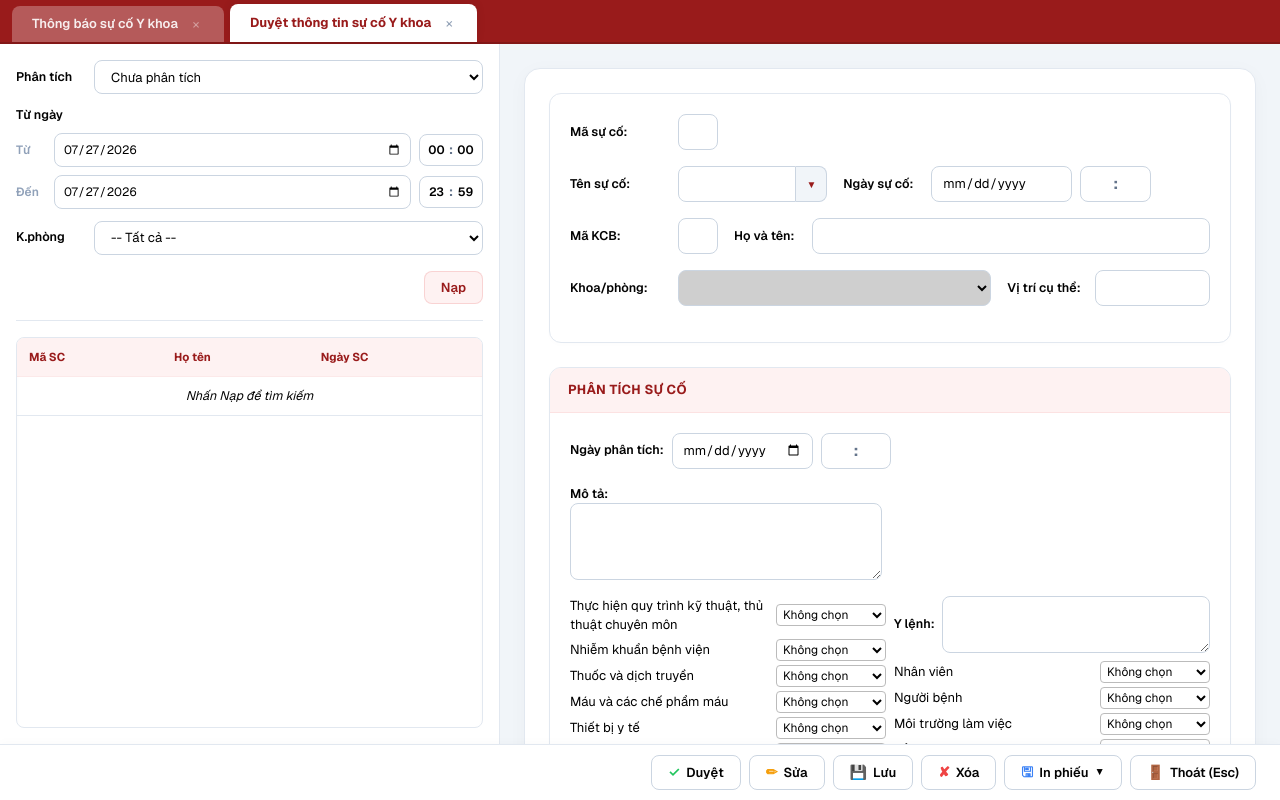
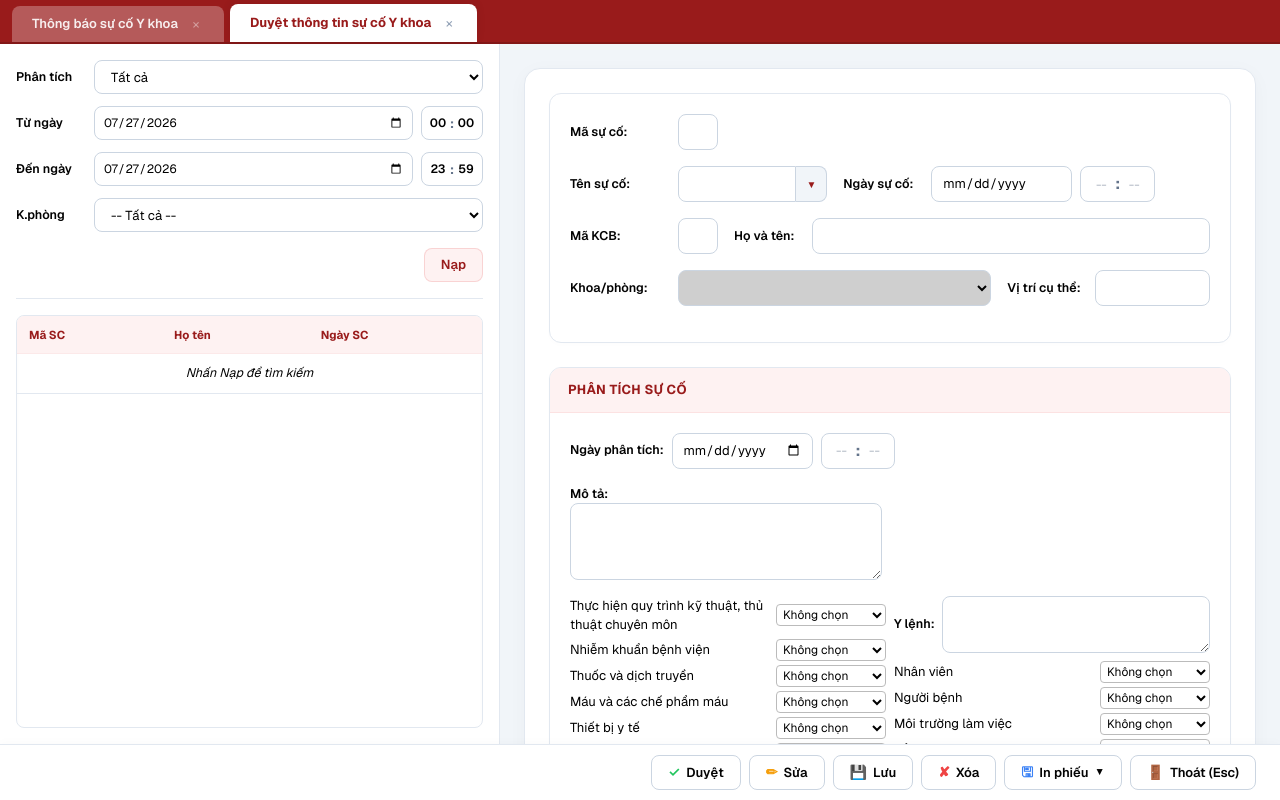
Before and after one commit to giangduong1209/QLNV-NT, a Next.js app: page /incidents in a window 1280 px wide. Built offline with nearby package versions, Linux system fonts and the light colour scheme.

Commit message:
feat: change input hour:minimutes

```diff
--- a/src/actions/incidents.ts
+++ b/src/actions/incidents.ts
@@ -14,18 +14,27 @@ export async function getSuCoList(
     params;
 
   try {
-    const tuNgayDate = new Date(tuNgay);
-    tuNgayDate.setHours(0, 0, 0, 0);
+    const [startYear, startMonth, startDay] = tuNgay.split("-").map(Number);
+    const [startHour, startMinute] = tuNgayTime.split(":").map(Number);
+    const startDate = new Date(
+      startYear,
+      startMonth - 1,
+      startDay,
+      startHour,
+      startMinute,
+    );
 
-    const denNgayDate = new Date(denNgay);
-    denNgayDate.setHours(23, 59, 59, 999);
+    const [endYear, endMonth, endDay] = denNgay.split("-").map(Number);
+    const [endHour, endMinute] = denNgayTime.split(":").map(Number);
+
+    const endDate = new Date(endYear, endMonth - 1, endDay, endHour, endMinute);
 
     // Điều kiện cơ bản: lọc theo ngày sự cố
 
     const baseWhere: Prisma.dangky_sucoykhoaWhereInput = {
       ngaysuco: {
-        gte: tuNgayDate,
-        lte: denNgayDate,
+        gte: startDate,
+        lte: endDate,
       },
       ...(maphong ? { maphong } : {}),
     };
@@ -38,28 +47,21 @@ export async function getSuCoList(
       whereCondition = {
         ...baseWhere,
         phantichsuco: {
-          duyet: true,
+          isNot: null,
         },
       };
     } else if (trangThai === "CHUA_PHAN_TICH") {
       // Chưa phân tích: KHÔNG có bản ghi hoặc duyet != true
       whereCondition = {
         ...baseWhere,
-        OR: [
-          { phantichsuco: null },
-          {
-            phantichsuco: {
-              duyet: { not: true },
-            },
-          },
-        ],
+        phantichsuco: {
+          is: null,
+        },
       };
     } else {
       // Tất cả
       whereCondition = baseWhere;
     }
-
-    console.log(whereCondition);
 
     const rows = await prisma.dangky_sucoykhoa.findMany({
       where: whereCondition,
@@ -69,14 +71,9 @@ export async function getSuCoList(
         hoten: true,
         ngaysuco: true,
         maphong: true,
-        phantichsuco: {
-          select: { duyet: true },
-        },
       },
       orderBy: { ngaysuco: "desc" },
     });
-
-    console.log(rows);
 
     const data: SuCoListItem[] = rows.map((row) => ({
       masuco: row.masuco,
@@ -84,7 +81,6 @@ export async function getSuCoList(
       hoten: row.hoten,
       ngaysuco: row.ngaysuco,
       maphong: row.maphong,
-      daPhanTich: row.phantichsuco?.duyet === true,
     }));
 
     return { data };
@@ -97,99 +93,99 @@ export async function getSuCoList(
 // ============================================================
 // Lấy chi tiết 1 sự cố (cả 2 bảng)
 // ============================================================
-export async function getSuCoDetail(
-  masuco: number,
-): Promise<{ data: SuCoDetail | null; error?: string }> {
-  try {
-    const row = await prisma.dangky_sucoykhoa.findUnique({
-      where: { masuco },
-      include: {
-        phantichsuco: true,
-      },
-    });
+// export async function getSuCoDetail(
+//   masuco: number,
+// ): Promise<{ data: SuCoDetail | null; error?: string }> {
+//   try {
+//     const row = await prisma.dangky_sucoykhoa.findUnique({
+//       where: { masuco },
+//       include: {
+//         phantichsuco: true,
+//       },
+//     });
 
-    if (!row) {
-      return { data: null, error: "Không tìm thấy sự cố" };
-    }
+//     if (!row) {
+//       return { data: null, error: "Không tìm thấy sự cố" };
+//     }
 
-    const data: SuCoDetail = {
-      sucoykhoa: {
-        masuco: row.masuco,
-        sosuco: row.sosuco,
-        ngay: row.ngay,
-        mahinhthuc: row.mahinhthuc,
-        makcb: row.makcb,
-        hoten: row.hoten,
-        maphong: row.maphong,
-        ngaysinh: row.ngaysinh,
-        sobenhan: row.sobenhan,
-        maphai: row.maphai,
-        tensuco: row.tensuco,
-        ngaysuco: row.ngaysuco,
-        maphongnoi: row.maphongnoi,
-        vitricuthe: row.vitricuthe,
-        mota: row.mota,
-        giaiphapdexuat: row.giaiphapdexuat,
-        xulybandau: row.xulybandau,
-        thongbaobacsy: row.thongbaobacsy,
-        thongbaonguoinha: row.thongbaonguoinha,
-        ghinhan: row.ghinhan,
-        thongbaonguoibenh: row.thongbaonguoibenh,
-        phanloaibandau: row.phanloaibandau,
-        danhgiabandau: row.danhgiabandau,
-        manguoibaocao: row.manguoibaocao,
-        hotennguoibaocao: row.hotennguoibaocao,
-        dienthoainguoibaocao: row.dienthoainguoibaocao,
-        emailnguoibaocao: row.emailnguoibaocao,
-        chungkien1: row.chungkien1,
-        chungkien2: row.chungkien2,
-        nguyennhangoc: row.nguyennhangoc,
-        giaiphaptranhlaplai: row.giaiphaptranhlaplai,
-        maloaiscyk: row.maloaiscyk,
-      },
-      phantichsuco: row.phantichsuco
-        ? {
-            masuco: row.phantichsuco.masuco,
-            ngay: row.phantichsuco.ngay,
-            mota: row.phantichsuco.mota,
-            kythuat: row.phantichsuco.kythuat,
-            nhiemkhuan: row.phantichsuco.nhiemkhuan,
-            thuoc: row.phantichsuco.thuoc,
-            mau: row.phantichsuco.mau,
-            thietbiyte: row.phantichsuco.thietbiyte,
-            hanhvi: row.phantichsuco.hanhvi,
-            tainan: row.phantichsuco.tainan,
-            hatang: row.phantichsuco.hatang,
-            nguonluc: row.phantichsuco.nguonluc,
-            tailieu: row.phantichsuco.tailieu,
-            ptkhac: row.phantichsuco.ptkhac,
-            ylenh: row.phantichsuco.ylenh,
-            nnnnhanvien: row.phantichsuco.nnnnhanvien,
-            nnnnguoibenh: row.phantichsuco.nnnnguoibenh,
-            nnnmoitruong: row.phantichsuco.nnnmoitruong,
-            nnntochuc: row.phantichsuco.nnntochuc,
-            nnnbenngoai: row.phantichsuco.nnnbenngoai,
-            nnnkhac: row.phantichsuco.nnnkhac,
-            khacphucsuco: row.phantichsuco.khacphucsuco,
-            dexuat: row.phantichsuco.dexuat,
-            chuyengiadanhgia: row.phantichsuco.chuyengiadanhgia,
-            cgthaoluan: row.phantichsuco.cgthaoluan,
-            phuhop: row.phantichsuco.phuhop,
-            khuyencao: row.phantichsuco.khuyencao,
-            tt_NC0: row.phantichsuco.tt_NC0,
-            tt_NC1: row.phantichsuco.tt_NC1,
-            tt_NC2: row.phantichsuco.tt_NC2,
-            tt_NC3: row.phantichsuco.tt_NC3,
-            tttochuc: row.phantichsuco.tttochuc,
-            malanhdao: row.phantichsuco.malanhdao,
-            duyet: row.phantichsuco.duyet,
-          }
-        : null,
-    };
+//     const data: SuCoDetail = {
+//       sucoykhoa: {
+//         masuco: row.masuco,
+//         sosuco: row.sosuco,
+//         ngay: row.ngay,
+//         mahinhthuc: row.mahinhthuc,
+//         makcb: row.makcb,
+//         hoten: row.hoten,
+//         maphong: row.maphong,
+//         ngaysinh: row.ngaysinh,
+//         sobenhan: row.sobenhan,
+//         maphai: row.maphai,
+//         tensuco: row.tensuco,
+//         ngaysuco: row.ngaysuco,
+//         maphongnoi: row.maphongnoi,
+//         vitricuthe: row.vitricuthe,
+//         mota: row.mota,
+//         giaiphapdexuat: row.giaiphapdexuat,
+//         xulybandau: row.xulybandau,
+//         thongbaobacsy: row.thongbaobacsy,
+//         thongbaonguoinha: row.thongbaonguoinha,
+//         ghinhan: row.ghinhan,
+//         thongbaonguoibenh: row.thongbaonguoibenh,
+//         phanloaibandau: row.phanloaibandau,
+//         danhgiabandau: row.danhgiabandau,
+//         manguoibaocao: row.manguoibaocao,
+//         hotennguoibaocao: row.hotennguoibaocao,
+//         dienthoainguoibaocao: row.dienthoainguoibaocao,
+//         emailnguoibaocao: row.emailnguoibaocao,
+//         chungkien1: row.chungkien1,
+//         chungkien2: row.chungkien2,
+//         nguyennhangoc: row.nguyennhangoc,
+//         giaiphaptranhlaplai: row.giaiphaptranhlaplai,
+//         maloaiscyk: row.maloaiscyk,
+//       },
+//       phantichsuco: row.phantichsuco
+//         ? {
+//             masuco: row.phantichsuco.masuco,
+//             ngay: row.phantichsuco.ngay,
+//             mota: row.phantichsuco.mota,
+//             kythuat: row.phantichsuco.kythuat,
+//             nhiemkhuan: row.phantichsuco.nhiemkhuan,
+//             thuoc: row.phantichsuco.thuoc,
+//             mau: row.phantichsuco.mau,
+//             thietbiyte: row.phantichsuco.thietbiyte,
+//             hanhvi: row.phantichsuco.hanhvi,
+//             tainan: row.phantichsuco.tainan,
+//             hatang: row.phantichsuco.hatang,
+//             nguonluc: row.phantichsuco.nguonluc,
+//             tailieu: row.phantichsuco.tailieu,
+//             ptkhac: row.phantichsuco.ptkhac,
+//             ylenh: row.phantichsuco.ylenh,
+//             nnnnhanvien: row.phantichsuco.nnnnhanvien,
+//             nnnnguoibenh: row.phantichsuco.nnnnguoibenh,
+//             nnnmoitruong: row.phantichsuco.nnnmoitruong,
+//             nnntochuc: row.phantichsuco.nnntochuc,
+//             nnnbenngoai: row.phantichsuco.nnnbenngoai,
+//             nnnkhac: row.phantichsuco.nnnkhac,
+//             khacphucsuco: row.phantichsuco.khacphucsuco,
+//             dexuat: row.phantichsuco.dexuat,
+//             chuyengiadanhgia: row.phantichsuco.chuyengiadanhgia,
+//             cgthaoluan: row.phantichsuco.cgthaoluan,
+//             phuhop: row.phantichsuco.phuhop,
+//             khuyencao: row.phantichsuco.khuyencao,
+//             tt_NC0: row.phantichsuco.tt_NC0,
+//             tt_NC1: row.phantichsuco.tt_NC1,
+//             tt_NC2: row.phantichsuco.tt_NC2,
+//             tt_NC3: row.phantichsuco.tt_NC3,
+//             tttochuc: row.phantichsuco.tttochuc,
+//             malanhdao: row.phantichsuco.malanhdao,
+//             duyet: row.phantichsuco.duyet,
+//           }
+//         : null,
+//     };
 
-    return { data };
-  } catch (error) {
-    console.error("getSuCoDetail error:", error);
-    return { data: null, error: "Không thể tải chi tiết sự cố" };
-  }
-}
+//     return { data };
+//   } catch (error) {
+//     console.error("getSuCoDetail error:", error);
+//     return { data: null, error: "Không thể tải chi tiết sự cố" };
+//   }
+// }
--- a/src/app/(dashboard)/dashboard.css
+++ b/src/app/(dashboard)/dashboard.css
@@ -147,6 +147,10 @@
   box-sizing: border-box;
   color: #000000 !important;
   transition: all 0.2s ease;
+}
+
+.ql-sidebar-control .ql-timepicker {
+  height: 34px !important;
 }
 
 .ql-sidebar-control select:focus,
@@ -479,6 +483,33 @@
   -webkit-appearance: none;
 }
 
+.ql-timepicker input {
+  border: none !important;
+  box-shadow: none !important;
+  outline: none !important;
+  height: 100% !important;
+  padding: 0 !important;
+  margin: 0 !important;
+  background: transparent !important;
+  font-size: 13px !important;
+  color: #000000 !important;
+  width: 24px !important;
+  text-align: center;
+  font-weight: 600;
+  box-sizing: border-box;
+}
+
+.ql-timepicker input:focus {
+  outline: none !important;
+  box-shadow: none !important;
+}
+
+.ql-timepicker input::placeholder {
+  color: var(--color-text-muted);
+  opacity: 0.5;
+  font-weight: 400;
+}
+
 .ql-timepicker-sep {
   color: var(--color-text-muted);
   font-weight: 700;
@@ -494,8 +525,13 @@
   padding: 0 6px;
 }
 
-.ql-timepicker--sm select {
+.ql-timepicker--sm select,
+.ql-timepicker--sm input {
   font-size: 12px !important;
+}
+
+.ql-timepicker--sm input {
+  width: 20px !important;
 }
 
 .ql-timepicker--sm .ql-timepicker-sep {
--- a/src/components/layout/Sidebar.tsx
+++ b/src/components/layout/Sidebar.tsx
@@ -39,7 +39,7 @@ export function Sidebar() {
 
   const { register, handleSubmit, watch, setValue } = useForm<FilterForm>({
     defaultValues: {
-      trangThai: "CHUA_PHAN_TICH",
+      trangThai: "TAT_CA",
       tuNgayDate: todayStr(),
       tuNgayTime: "00:00",
       denNgayDate: todayStr(),
@@ -90,30 +90,32 @@ export function Sidebar() {
           <div className="ql-sidebar-label">Phân tích</div>
           <div className="ql-sidebar-control">
             <select {...register("trangThai")}>
+              <option value="TAT_CA">Tất cả</option>
               <option value="CHUA_PHAN_TICH">Chưa phân tích</option>
               <option value="DA_PHAN_TICH">Đã phân tích</option>
-              <option value="TAT_CA">Tất cả</option>
             </select>
           </div>
         </div>
 
-        <div className="ql-sidebar-row flex-col !items-start gap-2">
+        <div className="ql-sidebar-row">
           <div className="ql-sidebar-label">Từ ngày</div>
-          <div className="flex gap-2 w-full items-center">
-            <span className="text-xs w-[30px] text-slate-400 font-semibold">
-              Từ
-            </span>
-            <input type="date" {...register("tuNgayDate")} className="flex-1" />
+          <div className="ql-sidebar-control flex gap-2 items-center">
+            <input
+              type="date"
+              {...register("tuNgayDate")}
+              className="flex-1"
+            />
             <TimePicker
               value={tuNgayTime}
               onChange={(v) => setValue("tuNgayTime", v)}
               size="sm"
             />
           </div>
-          <div className="flex gap-2 w-full items-center">
-            <span className="text-xs w-[30px] text-slate-400 font-semibold">
-              Đến
-            </span>
+        </div>
+
+        <div className="ql-sidebar-row">
+          <div className="ql-sidebar-label">Đến ngày</div>
+          <div className="ql-sidebar-control flex gap-2 items-center">
             <input
               type="date"
               {...register("denNgayDate")}
--- a/src/components/ui/TimePicker.tsx
+++ b/src/components/ui/TimePicker.tsx
@@ -1,4 +1,6 @@
 "use client";
+
+import { useRef } from "react";
 
 interface TimePickerProps {
   value: string; // "HH:MM" — 24h format
@@ -7,9 +9,6 @@ interface TimePickerProps {
   size?: "sm" | "md";
 }
 
-const HOURS = Array.from({ length: 24 }, (_, i) => String(i).padStart(2, "0"));
-const MINUTES = Array.from({ length: 60 }, (_, i) => String(i).padStart(2, "0"));
-
 export function TimePicker({
   value,
   onChange,
@@ -17,37 +16,73 @@ export function TimePicker({
   size = "md",
 }: TimePickerProps) {
   const [hh, mm] = value ? value.split(":") : ["", ""];
+  const minuteInputRef = useRef<HTMLInputElement>(null);
 
-  const handleHour = (h: string) => onChange(`${h}:${mm || "00"}`);
-  const handleMinute = (m: string) => onChange(`${hh || "00"}:${m}`);
+  const handleHour = (h: string) => {
+    let clean = h.replace(/\D/g, "").slice(0, 2);
+    const num = parseInt(clean, 10);
+    if (!isNaN(num) && num > 23) {
+      clean = "23";
+    }
+    onChange(`${clean}:${mm || "00"}`);
+
+    // Auto-focus minutes if 2 digits are entered
+    if (clean.length === 2 && minuteInputRef.current) {
+      minuteInputRef.current.focus();
+      minuteInputRef.current.select();
+    }
+  };
+
+  const handleMinute = (m: string) => {
+    let clean = m.replace(/\D/g, "").slice(0, 2);
+    const num = parseInt(clean, 10);
+    if (!isNaN(num) && num > 59) {
+      clean = "59";
+    }
+    onChange(`${hh || "00"}:${clean}`);
+  };
+
+  const padValue = (val: string, max: number) => {
+    if (!val) return "00";
+    let clean = val.replace(/\D/g, "");
+    let num = parseInt(clean, 10);
+    if (isNaN(num)) return "00";
+    if (num > max) num = max;
+    return String(num).padStart(2, "0");
+  };
+
+  const handleHourBlur = (currentVal: string) => {
+    const padded = padValue(currentVal, 23);
+    onChange(`${padded}:${mm || "00"}`);
+  };
+
+  const handleMinuteBlur = (currentVal: string) => {
+    const padded = padValue(currentVal, 59);
+    onChange(`${hh || "00"}:${padded}`);
+  };
 
   return (
     <div className={`ql-timepicker ql-timepicker--${size} ${className}`}>
-      <select
-        value={hh ?? ""}
+      <input
+        type="text"
+        value={hh}
         onChange={(e) => handleHour(e.target.value)}
+        onBlur={(e) => handleHourBlur(e.target.value)}
+        placeholder="--"
+        maxLength={2}
         aria-label="Giờ"
-      >
-        {!hh && <option value="" disabled></option>}
-        {HOURS.map((h) => (
-          <option key={h} value={h}>
-            {h}
-          </option>
-        ))}
-      </select>
+      />
       <span className="ql-timepicker-sep">:</span>
-      <select
-        value={mm ?? ""}
+      <input
+        ref={minuteInputRef}
+        type="text"
+        value={mm}
         onChange={(e) => handleMinute(e.target.value)}
+        onBlur={(e) => handleMinuteBlur(e.target.value)}
+        placeholder="--"
+        maxLength={2}
         aria-label="Phút"
-      >
-        {!mm && <option value="" disabled></option>}
-        {MINUTES.map((m) => (
-          <option key={m} value={m}>
-            {m}
-          </option>
-        ))}
-      </select>
+      />
     </div>
   );
 }
--- a/src/lib/definitions.ts
+++ b/src/lib/definitions.ts
@@ -72,7 +72,7 @@ export type SuCoListItem = {
   hoten: string | null;
   ngaysuco: Date | null;
   maphong: number | null;
-  daPhanTich: boolean; // computed: có bản ghi phantichsuco với duyet=true
+  daPhanTich?: boolean; // computed: có bản ghi phantichsuco với duyet=true
 };
 
 // ============================================================
```
Also changed, not shown: src/app/(dashboard)/incidents/page.tsx (+6 -4 lines).
